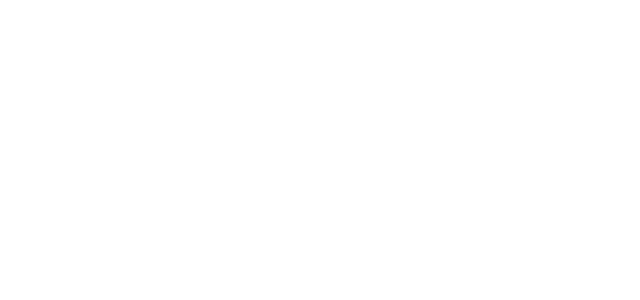
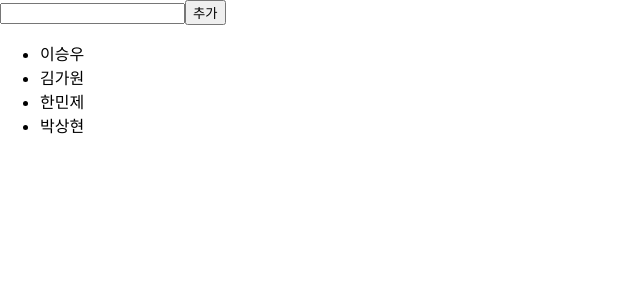
Before and after one commit to wongakim-99/react-notes, a React (Create React App) app in the folder chapter-06-iteration_component/: page / in a window 1280 px wide. Shown: the top 300 px of the page, without its empty margins (0-640 px from the left). Built offline with nearby package versions, Linux system fonts and the light colour scheme.

Commit message:
[#5] 컴포넌트 반복 복습

```diff
--- a/chapter-06-iteration_component/src/App.js
+++ b/chapter-06-iteration_component/src/App.js
@@ -1,10 +1,10 @@
 import React from 'react';
-import IterationSample from "./IterationSample";
+import IterationSample2 from "./IterationSample2";
 
 const App = () => {
     return (
         <div>
-          <IterationSample/>
+            <IterationSample2 />
         </div>
     );
 };
--- /dev/null
+++ b/chapter-06-iteration_component/src/IterationSample2.js
@@ -0,0 +1,37 @@
+import React, {useState} from 'react';
+
+const IterationSample2 = () => {
+    const [names, setNames] = useState([
+        {id : 1, text : "이승우"},
+        {id : 2, text : "김가원"},
+        {id : 3, text : "한민제"},
+        {id : 4, text : "박상현"}
+    ]);
+
+    const [inputText, setInputText] = useState("");
+    const [nextId, setNextId] = useState(5);
+
+    const onChange = e => setInputText(e.target.value);
+
+    const onClick = () => {
+        const nextNames = names.concat({
+            id : nextId,
+            text : inputText,
+        });
+        setNextId(nextId + 1);  // nextId 값에 1을 더해줌
+        setNames(nextNames);          // names 값을 업데이트
+        setInputText("");       // inputText 값을 비워주기
+    }
+
+    const nameList = names.map(name => <li key={name.id}>{name.text}</li>);
+
+    return (
+        <>
+            <input value={inputText} onChange={onChange} />
+            <button onClick={onClick}>추가</button>
+            <ul>{nameList}</ul>
+        </>
+    );
+};
+
+export default IterationSample2;
```
